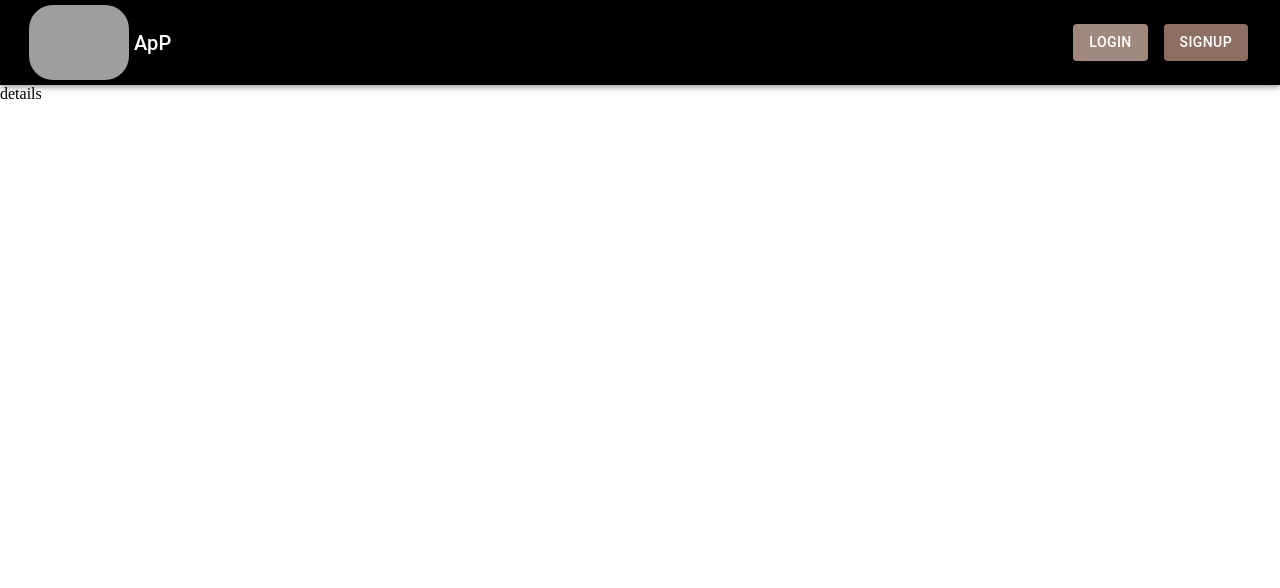
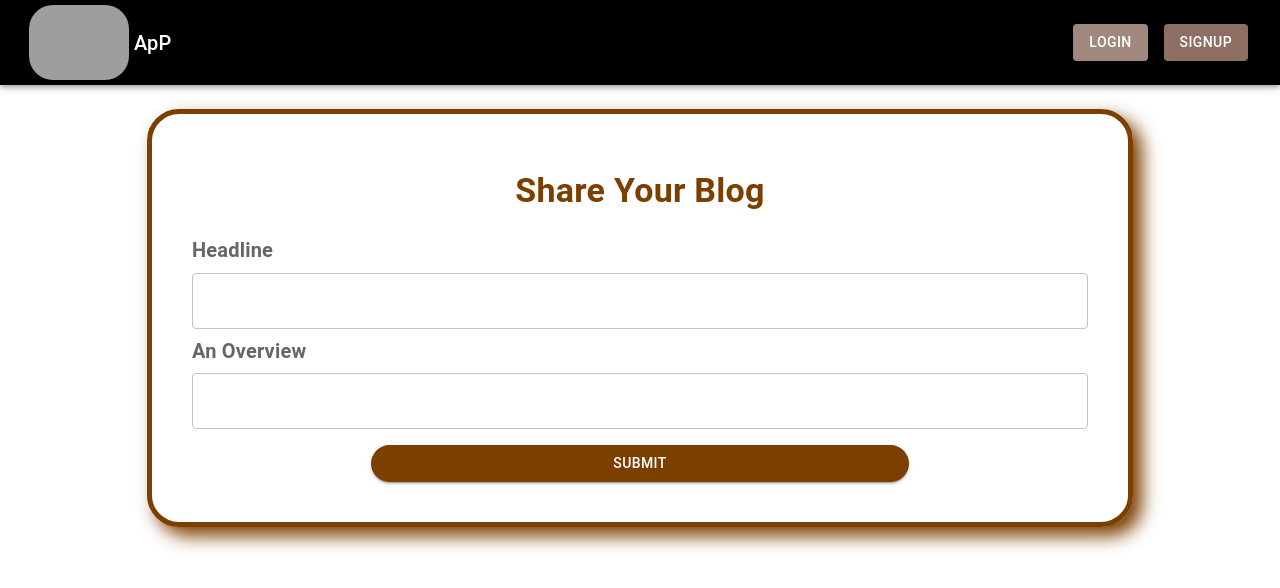
Before and after one commit to Rain44556/Blog-App-using-MERN, a React (Create React App) app: page /myBlogs/1 in a window 1280 px wide. Shown: the top 588 px of the page. Built offline with nearby package versions, Linux system fonts and the light colour scheme; no server answers; grey boxes are pictures that could not be loaded.

Commit message:
the blog edit add successfully

```diff
--- a/src/components/DetailsBlog.js
+++ b/src/components/DetailsBlog.js
@@ -1,28 +1,96 @@
+import { Box, Button, InputLabel, TextField, Typography } from '@mui/material';
 import axios from 'axios';
 import React, { useEffect, useState } from 'react';
-import { useParams } from 'react-router-dom';
+import { useNavigate, useParams } from 'react-router-dom';
+
+
+const inputStyles = {fontWeight:'bold',
+                     mt:1,
+                     mb:1,
+                     fontSize:"20px"}
 
 const DetailsBlog = () => {
+    const navigate = useNavigate();
     const [blog, setBlog] = useState();
     const id = useParams().id;
     console.log(id);
+
+    const [fields, setFields] = useState({
+        headline:"", overview:"",
+    });
+    const handleChange = (e)=> {
+                setFields((prevState) => ({
+                    ...prevState,
+                    [e.target.name]: e.target.value,
+                    }));
+        };
+
     const detailsFetch = async() =>{
-        const res = await axios.get(`http://localhost:5000/api/blog/${id}`).catch((err)=>console.log(err));
+        const res = await axios
+        .get(`http://localhost:5000/api/blog/${id}`)
+        .catch((err)=>console.log(err));
         const data = await res.data;
         return data;
+    };
 
-    }
     useEffect(()=>{
-        detailsFetch().then(data => setBlog(data.blog))
-    }, [id]);
-    console.log(blog);
+        detailsFetch().then((data) =>{
+            setBlog(data.blog)
+            setFields({title: data.blog.headline,
+                       description: data.blog.overview,
+                    })
+            });
+            }, [id]);
 
+    const requestSend = async () =>{
+    const res = await axios.put(`http://localhost:5000/api/blog/update/${id}`,{
+        title: fields.headline,
+        description: fields.overview,
+    }).catch((err) => console.log(err));
+    const data = await res.data;
+    return data;
+    };
+        console.log(blog);
+
+    const handleSubmit = (e)=>{
+        e.preventDefault()
+        console.log(fields);
+        requestSend()
+        .then((data) => console.log(data))
+        .then(()=> navigate("/myBlogs/"));
+    };
 
     return (
-        <div>
-            details
-        </div>
-    );
+        <div> { fields && (
+    <form onSubmit={handleSubmit}>
+    <Box
+        width={"70%"}
+        display={"flex"}
+        flexDirection={"column"}
+        border={5}
+        borderColor={"rgb(123, 63, 0)"}
+        borderRadius={8}
+        padding={5}
+        margin={"auto"}
+        marginTop={3}
+        boxShadow="9px 9px 18px rgb(123, 63, 0)"
+        >
+        <Typography variant='h4'
+                        textAlign={"center"}
+                        fontWeight={"bold"}
+                        padding={2}
+                        color={'rgb(123, 63, 0)'}>Share Your Blog
+        </Typography>
+        <InputLabel sx={inputStyles}>Headline</InputLabel>
+        <TextField margin='auto' variant='outlined' name={"headline"} value={fields.headline} onChange={handleChange}></TextField>
+        <InputLabel sx={inputStyles}>An Overview</InputLabel>
+        <TextField margin='auto' variant='outlined' name={"overview"} value={fields.overview} onChange={handleChange}></TextField>
+        <Button type="submit" variant='contained' sx={{borderRadius: 5, margin: "auto", mt:2, backgroundColor: 'rgb(123, 63, 0)', width: "60%"}}>Submit</Button>
+    </Box>
+    </form>
+)}
+       </div>
+    )
 };
 
 export default DetailsBlog;
```
